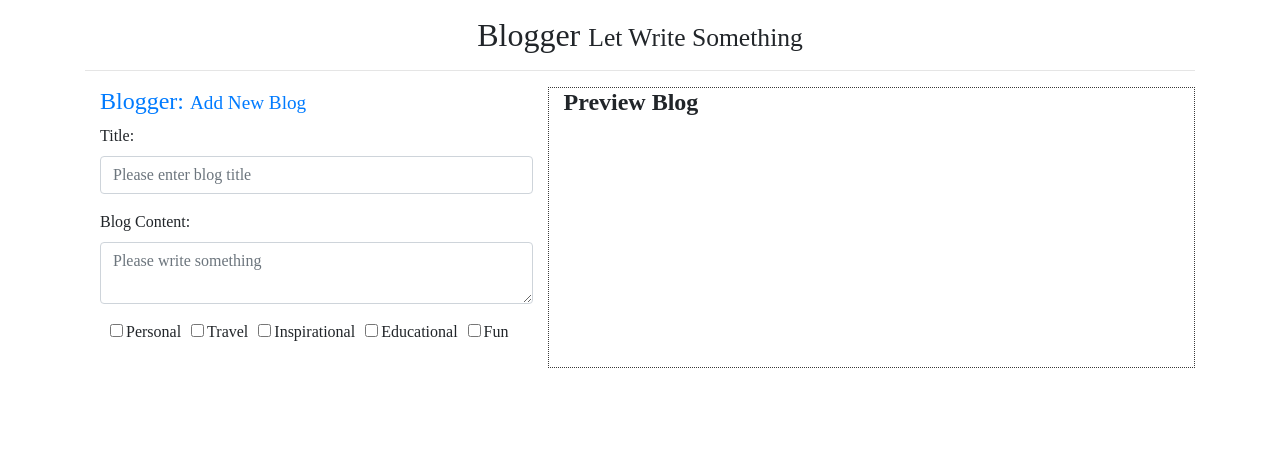
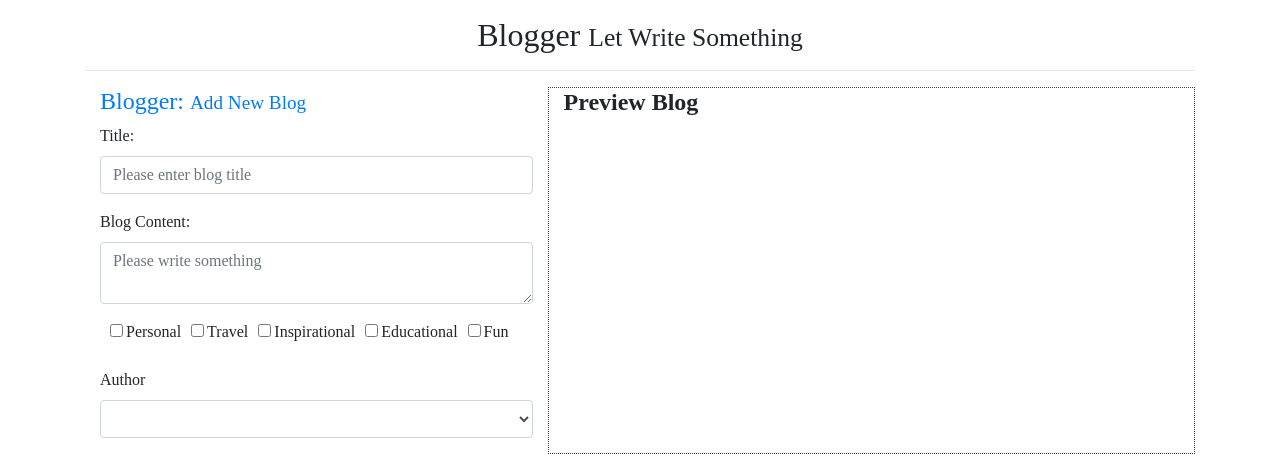
Before and after one commit to aakritsubedi/learning-vuejs, a Vue app: page /advance/inputBinding in a window 1280 px wide. Shown: the top 476 px of the page. Built offline with nearby package versions, Linux system fonts and the light colour scheme.

Commit message:
Input Binding: Select/Option Fields

```diff
--- a/src/components/20InputBinding/20AddBlog.vue
+++ b/src/components/20InputBinding/20AddBlog.vue
@@ -43,6 +43,12 @@
               <input type="checkbox" value="Fun" v-model="blog.categories" />
               <label for="personal">Fun</label>
             </div>
+            <div class="form-group" id="blog-author">
+              <label for="author">Author</label>
+              <select v-model="blog.author" class="form-control">
+                <option v-for="author in authors" :key="author">{{ author }}</option>
+              </select>
+            </div>
           </form>
         </div>
         <div class="col-md-7" id="preview">
@@ -52,6 +58,7 @@
           <ul id="preview-categories">
             <li v-for="category in blog.categories" v-bind:key="category">{{ category }}</li>
           </ul>
+          <span class="float-right">{{blog.author}}</span>
         </div>
       </div>
     </div>
@@ -66,8 +73,10 @@ export default {
       blog: {
         title: "",
         content: "",
-        categories: []
-      }
+        categories: [],
+        author: ""
+      },
+      authors: ['AAkrit Subedi', 'The Net Ninja', 'Traversy Media', 'The newBostron']
     };
   }
 };
@@ -84,7 +93,7 @@ export default {
   float: left;
   width: auto;
   margin: 0 5px;
-  padding: 2px 4px;
+  padding: 2px 8px;
   border: 1px solid #2C3335;
 }
 #preview-categories li:hover {
```
